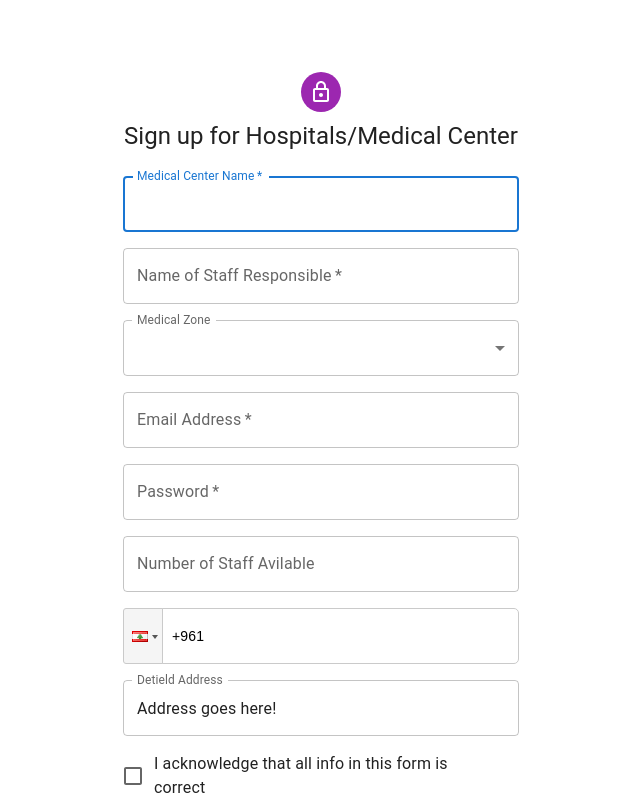
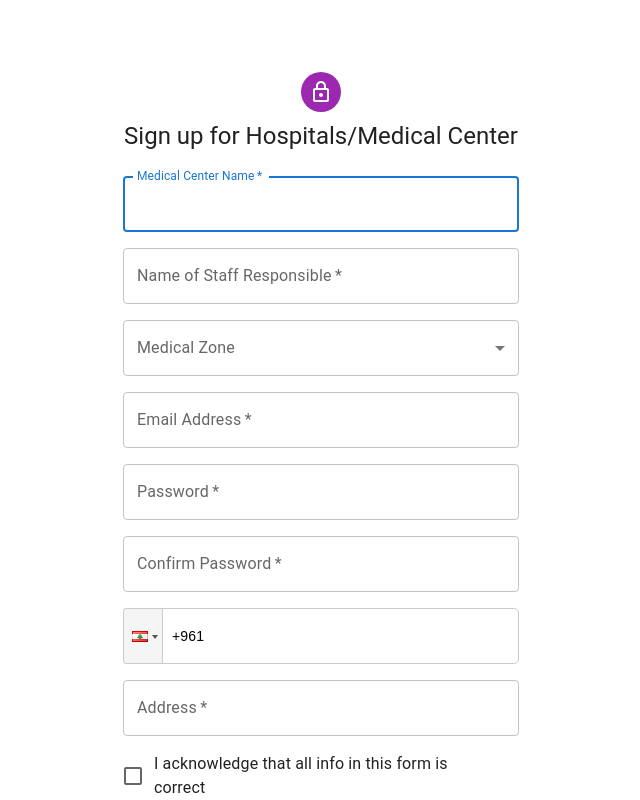
Before and after one commit to EDAC-Rocket-Team/EDAC, a React (Create React App) app in the folder frontend/: page /sub in a window 1280 px wide. Shown: the top 800 px of the page, without its empty margins (319-959 px from the left). Built offline with nearby package versions, Linux system fonts and the light colour scheme.

Commit message:
fixing sub page

```diff
--- a/frontend/src/pages/GridUsers.js
+++ b/frontend/src/pages/GridUsers.js
@@ -18,6 +18,13 @@ import Link from '@mui/material/Link';
 import { createTheme, ThemeProvider } from '@mui/material/styles';
 import AppHar from './AppHar';
 import Copyright from './Copyright';
+import enterName from './SignupBen';
+import staffResponsible from './SignupBen';
+import medicalZone from './SignupBen';
+import emailAdress from './SignupBen';
+import phoneNumber from './SignupBen';
+import address from './SignupBen';
+
 
 // export default function GridUsers() {
 //  let navigate = useNavigate();
@@ -29,7 +36,7 @@ import Copyright from './Copyright';
 //     )
 // }
 
-const cards = [1, 2, 3, 4, 5, 6, 7, 8, 9];
+const cards = [enterName, staffResponsible, medicalZone, emailAdress, phoneNumber, address,];
 
 
 
--- a/frontend/src/pages/SignupBen.js
+++ b/frontend/src/pages/SignupBen.js
@@ -22,35 +22,30 @@ import 'react-phone-input-2/lib/style.css'
 import AppHar from '@mui/material/AppBar';
 import Copyright from './Copyright';
 import userdata from '../userdata';
+import { formLabelClasses } from '@mui/material';
 
 
 const theme = createTheme();
 
 export default function SignupBen() {
 
-  const [value, setValue] = React.useState('Address goes here!');
-  const handleChange = (event) => {
-    setValue(event.target.value);
-  };
+  const [centerName, setCenterName]= useState("");
+  const [staffResponsible, setStaffResponsible]= useState("");
+  const [medicalZone, setMedicalZone] = useState("");
+  const [emailAdress, setEmailAdress] = useState("");
+  const [password, setPassword] = useState("");
+  const [confirmPassword, setConfirmPassword] = useState("");
+  const [phoneNumber,setPhoneNumber] = useState("");
+  const [address, setAddress] = useState("");
+  const [acknowledge, setAcknowledge] = useState(false);
 
   let navigate = useNavigate();
 
-  const [areaZone, setAreaZone] = useState("NA")
-
-  const handleSubmit = (event) => {
-    event.preventDefault();
-    const data = new FormData(event.currentTarget);
-    console.log({
-      medicalCenterName: data.get('MedicalCenterName'),
-      medicalStaff: data.get("NameofStaffResponsible"),
-      email: data.get('email'),
-      password: data.get('password'),
-    });
-  };
-
-  const handleChangeArea = (e) => {
-    setAreaZone(e.target.value)
-    console.log(areaZone)
+  const onSubmit = () => {
+    if (acknowledge === true && address !== '' && centerName !== '' && staffResponsible!== '' && medicalZone !== '' && emailAdress !== '' && password !== '' && confirmPassword!== '' && password === confirmPassword && (phoneNumber !== "961" || phoneNumber !== "96" || phoneNumber !== "9" || phoneNumber !== "")) {
+      console.log({centerName, staffResponsible, medicalZone, emailAdress, password, confirmPassword, phoneNumber, address, acknowledge})
+      navigate('/grid')
+    }
   }
 
   return (
@@ -58,52 +53,46 @@ export default function SignupBen() {
       <Container component="main" maxWidth="xs">
         <CssBaseline />
 
-        <Box
-          sx={{
-            marginTop: 8,
-            display: 'flex',
-            flexDirection: 'column',
-            alignItems: 'center',
-          }}
-        >
+        <Box sx={{marginTop: 8, display: 'flex', flexDirection: 'column', alignItems: 'center'}}>
           <Avatar sx={{ m: 1, bgcolor: 'secondary.main' }}>
             <LockOutlinedIcon />
           </Avatar>
           <Typography component="h1" variant="h5">
             Sign up for Hospitals/Medical Center
           </Typography>
-          <Box component="form" noValidate onSubmit={handleSubmit} sx={{ mt: 3 }}>
+          <Box sx={{ mt: 3 }}>
+
             <Grid container spacing={2}>
               <Grid item xs={12}>
                 <TextField
-                  name="MedicalCenterName"
+                  id="centerName"
+                  label="Medical Center Name"
+                  value = {centerName}
+                  onChange = {(e) => {setCenterName(e.target.value)}}
                   required
                   fullWidth
-                  id="firstName"
-                  label="Medical Center Name"
                   autoFocus
                 />
               </Grid>
               <Grid item xs={12}>
                 <TextField
+                  id="staffResponsible"
+                  label="Name of Staff Responsible"
+                  value = {staffResponsible}
+                  onChange = {(e)=>{setStaffResponsible(e.target.value)}}
                   required
                   fullWidth
-                  id="NameofStaffResponsible"
-                  label="Name of Staff Responsible"
-                  name="NameofStaffResponsible"
-                  autoComplete="given-name"
                 />
               </Grid>
-
               <Grid item xs={12}>
                 <FormControl fullWidth>
-                    <InputLabel id="demo-simple-select-label">Medical Zone</InputLabel>
+                  <InputLabel id="medicalZoneLabel">Medical Zone</InputLabel>
                   <Select
-                      labelId="demo-simple-select-label"
-                      id="demo-simple-select"
-                      value={areaZone}
+                    id="medicalZone"
+                    labelId="medicalZoneLabel"
                     label="Medical Zone"
-                      onChange={handleChangeArea}
+                    value={medicalZone}
+                    onChange = {(e)=>{setMedicalZone(e.target.value)}}
                   >
                     <MenuItem value={"GB"}>Greater Beirut</MenuItem>
                     <MenuItem value={"ML"}>Mount Lebanon</MenuItem>
@@ -113,83 +102,81 @@ export default function SignupBen() {
                   </Select>
                 </FormControl>
               </Grid>
-
-
               <Grid item xs={12}>
                 <TextField
+                  id="email"
+                  label="Email Address"
+                  value= {emailAdress}
+                  onChange = {(e)=> {setEmailAdress(e.target.value)}}
                   required
                   fullWidth
-                  id="email"
-                  label="Email Address"
-                  name="email"
-                  autoComplete="email"
                 />
               </Grid>
               <Grid item xs={12}>
                 <TextField
+                  id="password"
+                  label="Password"
+                  type="password"
+                  value = {password}
+                  onChange = {(e)=> {setPassword(e.target.value)}}
                   required
                   fullWidth
-                  name="password"
-                  label="Password"
-                  type="password"
-                  id="password"
-                  autoComplete="new-password"
                 />
               </Grid>
-
               <Grid item xs={12}>
                 <TextField
+                  id="confirmPassword"
+                  label="Confirm Password"
+                  type="password"
+                  value={confirmPassword}
+                  onChange= {(e)=>{setConfirmPassword(e.target.value)}}
+                  required
                   fullWidth
-                  name="numberStaff"
-                  label="Number of Staff Avilable"
-                  type="number"
-                  id="staffnumber"
-                  inputProps= {{ inputMode: 'numeric', pattern: '[0-9]*'}}
                 />
               </Grid>
-
-
-
               <Grid item xs={12}>
                 <PhoneInput
+                  id="phone"
+                  label="Phone Number"
+                  type="tel"
+                  value= {phoneNumber}
+                  onChange= {(value)=>{(setPhoneNumber(value))}}
                   country={'lb'}
                   required
-                  name="phone"
-                  label="Phone Number"
-                  type="tel"
-                  id="phone"
+                  fullWidth
                   //this is to widen it to be the same as the rest @diana
                   inputStyle={{width: '100%', height: "4em"}}
                 />
               </Grid>
-
               <Grid item xs={12}>
                 <TextField
-                      id="outlined-multiline-flexible"
-                      label="Detield Address"
+                  id="address"
+                  label="Address"
+                  value={address}
+                  onChange={(e)=>{setAddress(e.target.value)}}
                   multiline
                   maxRows={4}
-                      value={value}
-                      onChange={handleChange}
+                  required
                   fullWidth
                 />
               </Grid>
-
               <Grid item xs={12}>
                 <FormControlLabel
-                  control={<Checkbox value="allowExtraEmails" color="primary" />}
+                  control={<Checkbox value={acknowledge} onChange={()=>{setAcknowledge(!acknowledge)}} color="primary" />}
                   label="I acknowledge that all info in this form is correct"
                 />
               </Grid>
             </Grid>
+
             <Button
               type="submit"
               fullWidth
               variant="contained"
               sx={{ mt: 3, mb: 2 }}
-              onClick={()=>{navigate("/ben")}}>
+              onClick={()=>{onSubmit()}}>
               Sign Up
             </Button>
+
             <Grid container justifyContent="flex-end">
               <Grid item>
                 <Link href="/sin" variant="body2">
@@ -197,7 +184,9 @@ export default function SignupBen() {
                 </Link>
               </Grid>
             </Grid>
+
           </Box>
+
         </Box>
         <Copyright sx={{ mt: 5 }} />
       </Container>
--- a/frontend/src/pages/signupDonor.js
+++ b/frontend/src/pages/signupDonor.js
@@ -242,6 +242,7 @@ export default function SignupD() {
                     >
                       <MenuItem value={"Daily"}>Daily</MenuItem>
                       <MenuItem value={"Weekly"}>Weekly</MenuItem>
+
                       <MenuItem value={"Monthly"}>Monthly</MenuItem>
                       <MenuItem value={"Occassionally"}>Occassionally</MenuItem>
                       <MenuItem value={"No"}>No</MenuItem>
@@ -257,7 +258,7 @@ export default function SignupD() {
                       control={
                         <Switch checked={takesDrugs} onChange={handleChangeQB} name="gilad" />
                       }
-                      label="DO you use recreational drugs?"
+                      label="Do you use recreational drugs?"
                     />
                     </FormGroup>
                     </FormControl>
```
Lines whose indentation alone changed are shown as unchanged.
